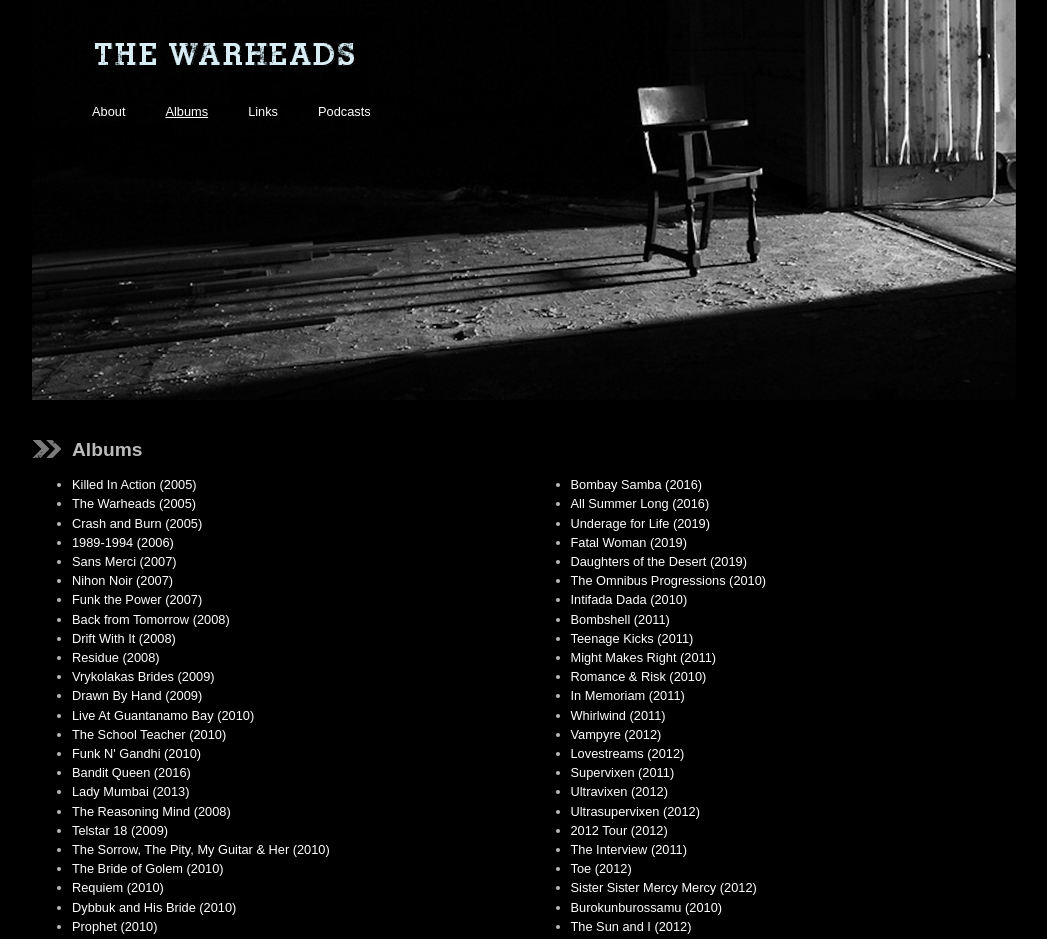
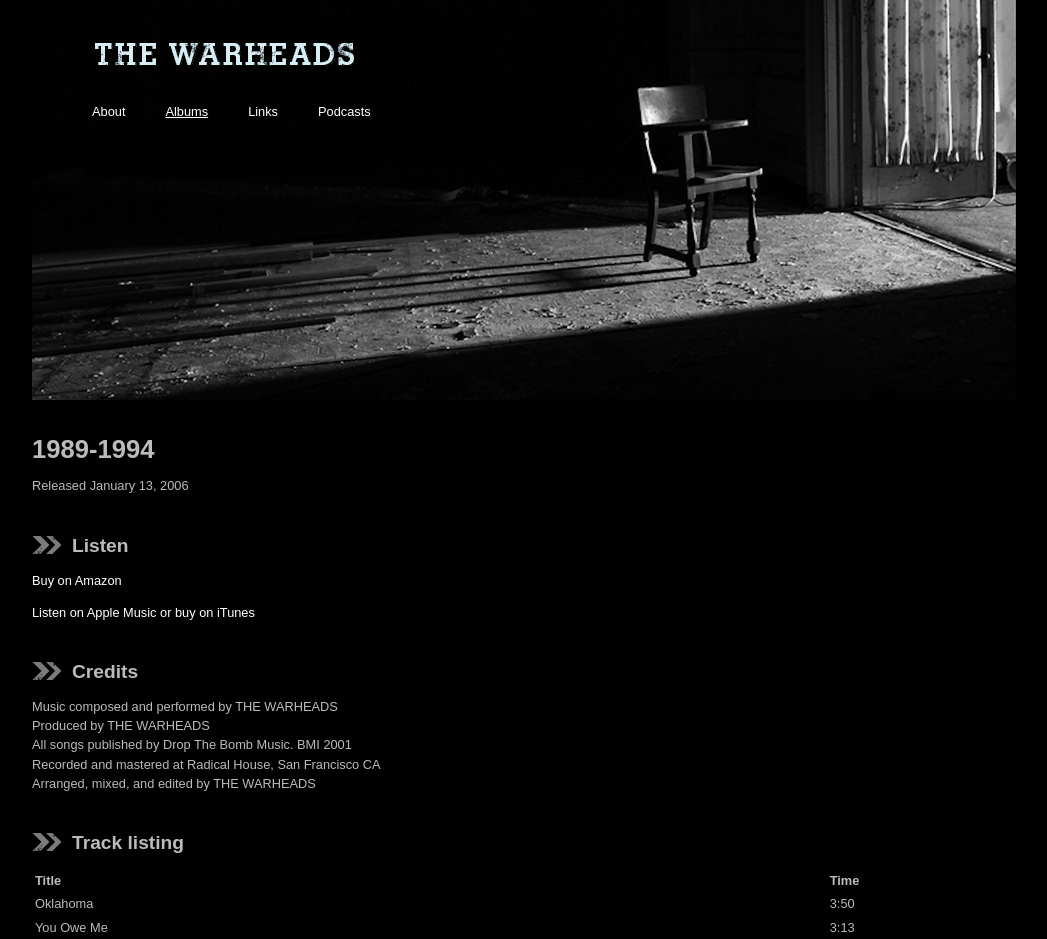
Before and after one commit to jimmycuadra/thewarheads.com, a React (Create React App) app: page /albums/1989-1994 in a window 1280 px wide. Shown: the top 939 px of the page, without its empty margins (96-1143 px from the left). Built offline with nearby package versions, Linux system fonts and the light colour scheme.

Commit message:
Render individual albums.

```diff
--- a/src/Album.tsx
+++ b/src/Album.tsx
@@ -1,10 +1,6 @@
 import React from 'react';
-import { Link } from 'react-router-dom';
-import { AlbumData } from './discography.yaml';
-
-interface AlbumProps {
-  albumData: AlbumData,
-}
+import { Link, useParams } from 'react-router-dom';
+import { AlbumData, TrackData } from './discography.yaml';
 
 const monthNames = [
   "January",
@@ -25,35 +21,136 @@ const whitespace = /\s+/g;
 const nonWords = /[^\w-]+/g;
 const multipleDashes = /-+/g;
 
-export default class Album extends React.Component<AlbumProps> {
+export class AlbumModel {
+  title: string;
+  date: string;
+  description: string | undefined;
+  amazon: string | undefined;
+  apple: string | undefined;
+  credits: string[]| undefined;
+  musicians: string[] | undefined;
+  tracks: TrackData[];
+
   day: string;
   monthName: string;
   year: string;
   slug: string;
 
-  constructor(props: AlbumProps) {
-    super(props);
+  static fromRaw(discography: AlbumData[]): AlbumModel[] {
+    return discography.map((albumData) => new AlbumModel(albumData));
+  }
 
-    let [year, month, day] = this.props.albumData.date.split("-");
+  constructor(albumData: AlbumData) {
+    let [year, month, day] = albumData.date.split("-");
+
+    this.title = albumData.title;
+    this.date = albumData.date;
+    this.description = albumData.description;
+    this.amazon = albumData.amazon;
+    this.apple = albumData.apple;
+    this.credits = albumData.credits;
+    this.musicians = albumData.musicians;
+    this.tracks = albumData.tracks;
 
     this.day = day;
     this.monthName = monthNames[parseInt(month, 10) - 1]
     this.year = year;
-    this.slug = this.props.albumData.title
+    this.slug = albumData.title
       .normalize("NFD")
       .toLowerCase()
       .replace(whitespace, "-")
       .replace(nonWords, "")
       .replace(multipleDashes, "-");
   }
+}
 
-  render() {
+interface AlbumLinkProps {
+  albumModel: AlbumModel,
+}
+
+export function AlbumLink(props: AlbumLinkProps) {
+  return (
+    <li>
+      <Link to={"albums/" + props.albumModel.slug}>
+        {props.albumModel.title} ({props.albumModel.year})
+      </Link>
+    </li>
+  );
+}
+
+interface AlbumProps {
+  discography: AlbumModel[],
+}
+
+export function Album(props: AlbumProps) {
+  const { slug } = useParams();
+
+  const albumModel = props.discography.find((value: AlbumModel) => {
+    return value.slug === slug;
+  });
+
+  if (albumModel === undefined) {
+    return <p>Unknown album.</p>;
+  } else {
     return (
-      <li>
-        <Link to={"albums/" + this.slug}>
-          {this.props.albumData.title} ({this.year})
-        </Link>
-      </li>
+      <React.Fragment>
+        <h1>{albumModel.title}</h1>
+
+        <p>Released {albumModel.monthName} {albumModel.day}, {albumModel.year}</p>
+
+        { (albumModel.amazon || albumModel.apple) && <h2>Listen</h2> }
+
+        {
+          albumModel.amazon &&
+          <p><a href={albumModel.amazon}>Buy on Amazon</a></p>
+        }
+
+        {
+          albumModel.apple &&
+          <p><a href={albumModel.apple}>Listen on Apple Music or buy on iTunes</a></p>
+        }
+
+        {
+          albumModel.credits &&
+          <React.Fragment>
+            <h2>Credits</h2>
+
+            <p>
+              {albumModel.credits.map(credit => <span>{credit}<br /></span>)}
+            </p>
+          </React.Fragment>
+        }
+
+        {
+          albumModel.musicians &&
+          <React.Fragment>
+            <h2>Musicians</h2>
+
+            <p>
+              {albumModel.musicians.map(musician => <span>{musician}<br /></span>)}
+            </p>
+          </React.Fragment>
+        }
+
+        <h2>Track listing</h2>
+
+        <table>
+          <tr>
+            <th>Title</th>
+            <th>Time</th>
+          </tr>
+          {
+            albumModel.tracks.map((track) => {
+              return (
+                <tr>
+                  <td>{track.title}</td>
+                  <td>{track.time}</td>
+                </tr>
+              );
+            })
+          }
+        </table>
+      </React.Fragment>
     );
   }
 }
--- a/src/Albums.tsx
+++ b/src/Albums.tsx
@@ -1,27 +1,32 @@
 import React from 'react';
-import { AlbumData } from './discography.yaml';
-import Album from './Album'
+import { Route, Switch } from 'react-router-dom';
+import { Album, AlbumLink, AlbumModel } from './Album'
 
 interface AlbumsProps {
-  discography: AlbumData[],
+  discography: AlbumModel[],
 }
 
-export default class Albums extends React.Component<AlbumsProps> {
-  render() {
-    const albums = this.props.discography.map((albumData) => {
-      return (
-        <Album key={albumData.title} albumData={albumData} />
-      );
-    });
+function albumLinks(props: AlbumsProps) {
+  return props.discography.map((albumModel) => {
+    return (
+      <AlbumLink key={albumModel.slug} albumModel={albumModel} />
+    );
+  });
+}
 
-    return (
-      <React.Fragment>
+export default function Albums(props: AlbumsProps) {
+  return (
+    <Switch>
+      <Route exact path="/albums">
         <h2>Albums</h2>
 
         <ul>
-          {albums}
+          {albumLinks(props)}
         </ul>
-      </React.Fragment>
-    );
-  }
+      </Route>
+      <Route path="/albums/:slug">
+        <Album discography={props.discography} />
+      </Route>
+    </Switch>
+  );
 }
--- a/src/App.tsx
+++ b/src/App.tsx
@@ -6,6 +6,7 @@ import {
 } from 'react-router-dom';
 
 import About from './About';
+import { AlbumModel } from './Album';
 import Albums from './Albums';
 import Footer from './Footer';
 import Links from './Links';
@@ -25,7 +26,7 @@ export default function App() {
             <About />
           </Route>
           <Route path="/albums">
-            <Albums discography={discography} />
+            <Albums discography={AlbumModel.fromRaw(discography)} />
           </Route>
           <Route path="/links">
             <Links />
```
